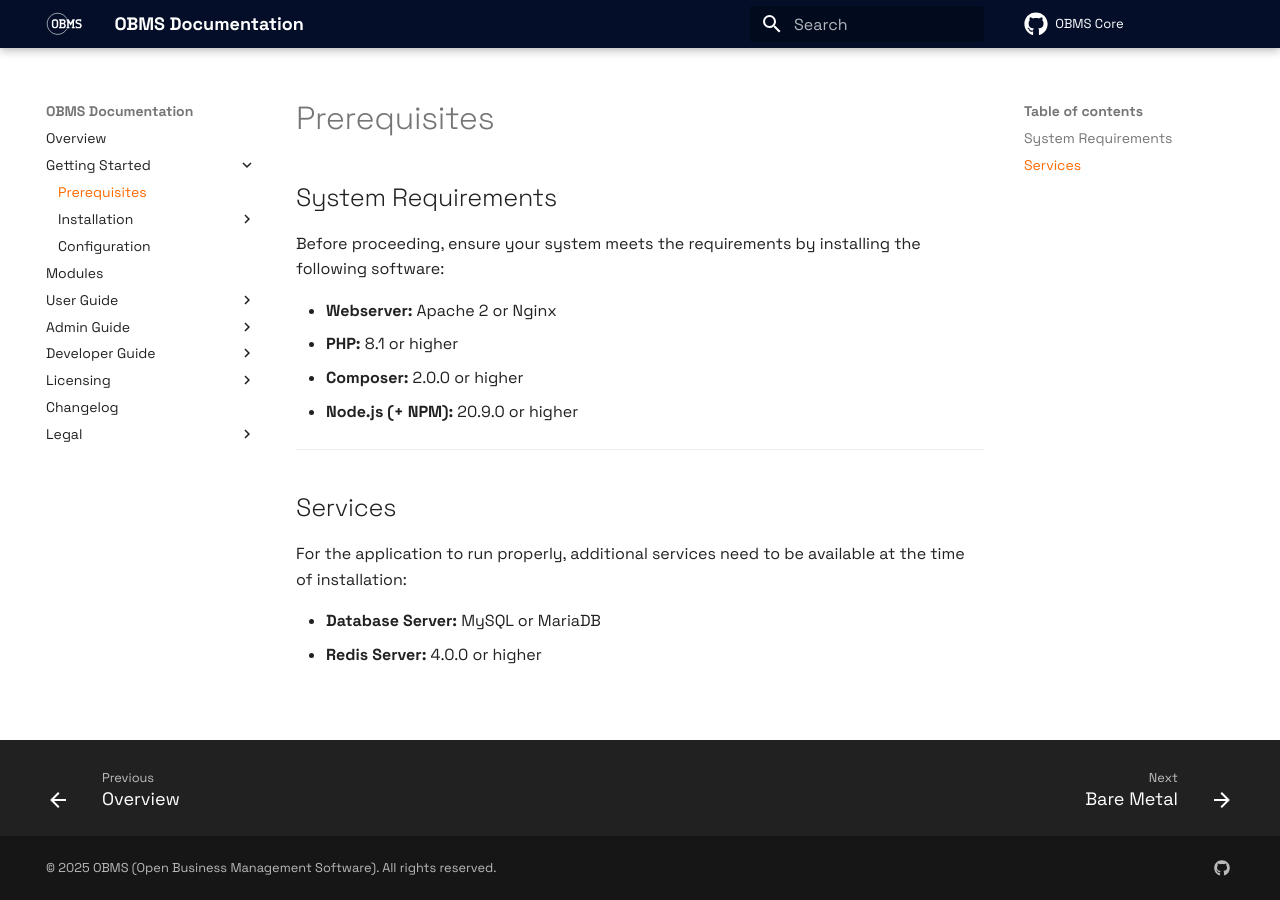
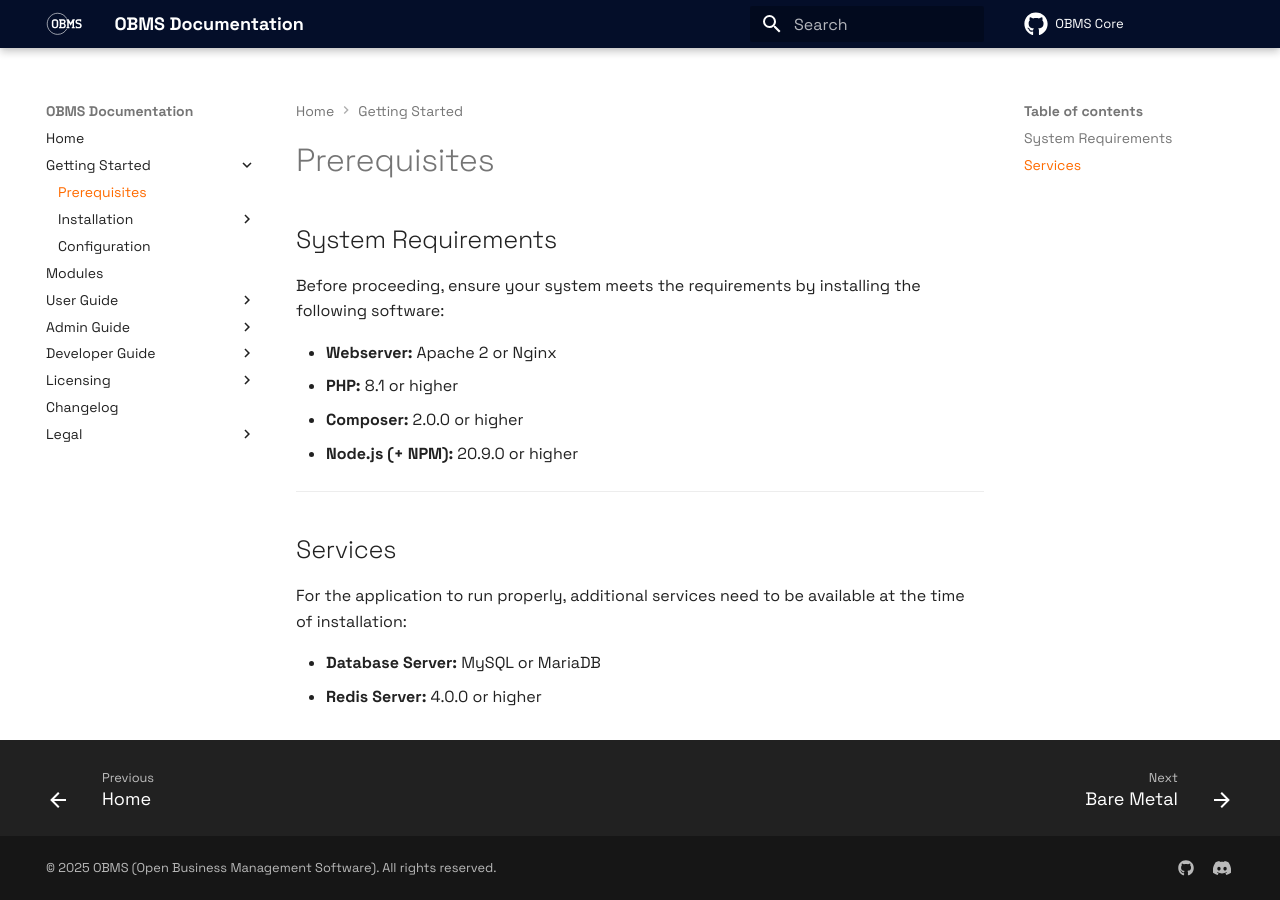
Before and after one commit to OBMS-Open-Business-Management-Software/documentation, an MkDocs documentation site: the page built from docs/getting-started/prerequisites.md, in a window 1280 px wide. Built offline with MkDocs 1.6.1 and Material for MkDocs 9.7.7, drawn with Linux system fonts in a browser that asks for light colours; comment, search, counter and statistics services are not loaded; part of the change alters nothing that is shown.

Commit message:
feat: cookie consent and google analytics, favicon, code copy and rename home

```diff
--- a/mkdocs.yml
+++ b/mkdocs.yml
@@ -5,6 +5,7 @@ repo_name: OBMS Core
 theme:
   name: material
   logo: assets/full.logo.svg
+  favicon: assets/full.favicon.svg
   palette:
     primary: custom
     accent: custom
@@ -16,6 +17,9 @@ theme:
     - navigation.top
     - navigation.indexes
     - navigation.footer
+    - navigation.path
+    - content.code.copy
+  experimental: true
 copyright: "© 2025 OBMS (Open Business Management Software). All rights reserved."
 plugins:
   - search
@@ -26,12 +30,37 @@ extra:
   social:
     - icon: fontawesome/brands/github
       link: https://github.com/OBMS-Open-Business-Management-Software/core
+    - icon: fontawesome/brands/discord
+      link: https://discord.gg/EZPkVqpvy9
+  consent:
+    title: Cookie consent
+    description: >-
+      We use cookies to recognize your repeated visits and preferences, as well
+      as to measure the effectiveness of our documentation and whether users
+      find what they're searching for. With your consent, you're helping us to
+      make our documentation better.
+  analytics:
+    provider: google
+    property: G-BKVN29NP9N
+    feedback:
+      title: Was this page helpful?
+      ratings:
+        - icon: material/emoticon-happy-outline
+          name: This page was helpful
+          data: 1
+          note: >-
+            Thanks for your feedback!
+        - icon: material/emoticon-sad-outline
+          name: This page could be improved
+          data: 0
+          note: >-
+            Thanks for your feedback!
 extra_css:
   - stylesheets/extra.css
 extra_javascript:
   - js/extra.js
 nav:
-  - Overview: index.md
+  - Home: index.md
   - Getting Started:
     - Prerequisites: getting-started/prerequisites.md
     - Installation:
```
Also changed, not shown: docs/assets/full.favicon.svg (added).
